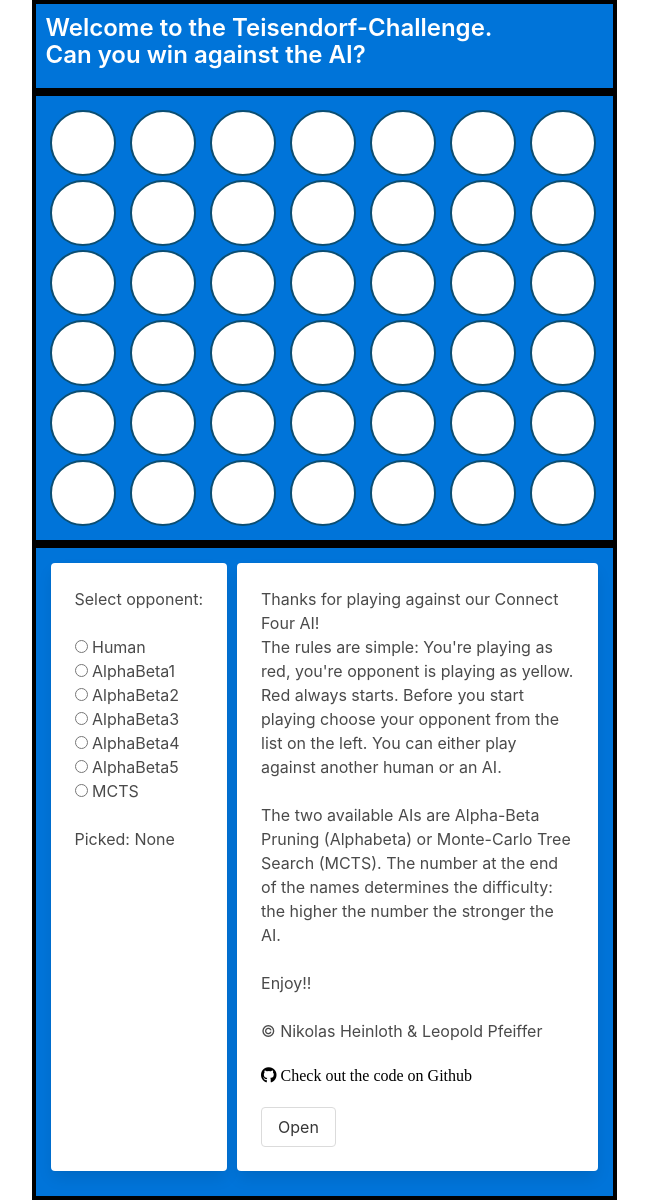
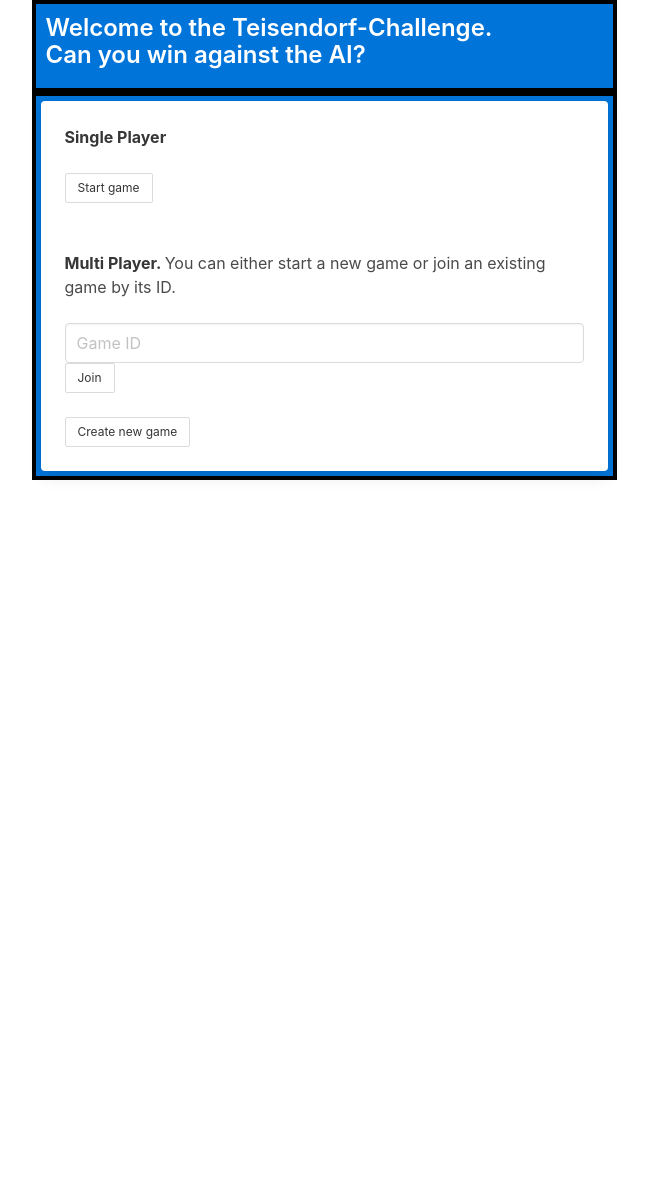
Before and after one commit to leo-pfeiffer/connect4-ai, a Flask app: page / in a window 1280 px wide. Shown: the whole page, without its empty margins (316-964 px from the left). After the commit the page ends 480 px from the top, so only its background shows below. Run offline with Flask 2, Linux system fonts and the light colour scheme.

Commit message:
Implemented game states and entry Vue

```diff
--- a/templates/connect_html.html
+++ b/templates/connect_html.html
@@ -8,11 +8,26 @@
 </head>
 <body>
 
-    <div id="header" class="center">
+    <div id="header" class="center boxed">
         <p class="title is-4">Welcome to the Teisendorf-Challenge.<br>Can you win against the AI?</p>
     </div>
 
-    <div id="game-board" class="center">
+    <div id="entry" class="center boxed" v-show="state === 'entry'">
+        <div class="card">
+            <div class="card-content">
+                <p><strong>Single Player</strong></p><br>
+                <button type="button" class="button is-small" id="start-game" v-on:click="startGame">Start game</button>
+            </div>
+            <div class="card-content">
+                <p><strong>Multi Player. </strong>You can either start a new game or join an existing game by its ID.</p><br>
+                <input id="game-id" name="game-id" class="input" placeholder="Game ID" v-model="gameId">
+                <button type="button" class="button is-small" id="join-game" v-on:click="joinGame">Join</button><br><br>
+                <button type="button" class="button is-small" id="create-game" v-on:click="createGame">Create new game</button>
+            </div>
+        </div>
+    </div>
+
+    <div id="game-board" class="center boxed" v-show="state === 'play'">
         <div v-for="i in 7" class="column" :id="`column-${i-1}`" :data-x="`${i}`" v-on:click="clickColumn(i-1)">
             <svg v-for="j in 6" :class="`row-${6-j}`" height="70" width="70">
               <circle cx="35" cy="35" r="32" stroke="#0B4E72" stroke-width="2" class="empty" />
@@ -20,7 +35,7 @@
         </div>
     </div>
 
-    <div id="setts" class="center">
+    <div id="setts" class="center boxed" v-show="state === 'play'">
         <div class="card">
             <div class="card-content">
                 <p>Select opponent:</p><br>
--- a/templates/static/index.js
+++ b/templates/static/index.js
@@ -10,12 +10,32 @@ window.onload = function() {
 
 const makeGame = function() {
 
+	const delimiters = ["[[", "]]"];
+
+	let game = Vue.observable({
+		state: "entry",
+		gameId: null,
+		mode: null,
+	})
+
 	let gameBoard = {};
 	let currentPlayer = 'red';
 	const numRows = 6;
 	const numCols = 7;
 	let numTurns = 0;
 	let opponent = "None";
+
+	const setState = function(newState) {
+		game.state = newState;
+	}
+
+	const setMultiPlayerMode = function() {
+		game.mode = 'multi';
+	}
+
+	const setSinglePlayerMode = function() {
+		game.mode = 'single';
+	}
 
 	const setupGameBoard = function () {
 		// initiate gameBoard with all positions free
@@ -169,12 +189,15 @@ const makeGame = function() {
 
 
 	const gameBoardVue = new Vue({
-		delimiters: ["[[", "]]"],
+		delimiters: delimiters,
 		el: "#game-board",
 		computed: {
 			currentPlayer() {
 				return currentPlayer;
 			},
+			state() {
+				return game.state;
+			}
 		},
 		methods: {
 			clickColumn: function(col) {
@@ -188,8 +211,51 @@ const makeGame = function() {
 	});
 
 
+	const entryVue = new Vue({
+		delimiters: delimiters,
+		el: "#entry",
+		data: {
+			gameIdProxy: null,
+		},
+		methods: {
+			updateGameIdProxy: function() {
+				this.gameIdProxy = globalGameId
+			},
+			joinGame: function() {
+				console.log('join game')
+				setState('play')
+				setMultiPlayerMode();
+			},
+			createGame: function() {
+				console.log('create game')
+				setState('play')
+				setMultiPlayerMode();
+			},
+			startGame: function() {
+				console.log('start game')
+				setState('play')
+				setSinglePlayerMode();
+			}
+		},
+		computed: {
+			gameId: {
+				get: function () {
+					return this.gameIdProxy;
+					},
+				set: function (newGameId) {
+					game.gameId = newGameId;
+					this.updateGameIdProxy();
+				}
+			},
+			state() {
+				return game.state;
+			}
+		},
+	})
+
+
 	const settingsVue = new Vue({
-		delimiters: ["[[", "]]"],
+		delimiters: delimiters,
 		el: "#setts",
 		data: {
 			opponentProxy: null
@@ -209,6 +275,9 @@ const makeGame = function() {
 					this.updateOpponentProxy();
 				}
 			},
+			state() {
+				return game.state;
+			}
 		},
 		created() {
 			this.updateOpponentProxy();
--- a/templates/static/style.css
+++ b/templates/static/style.css
@@ -14,6 +14,11 @@ body{
 	display: flex;
 }
 
+.boxed {
+	background: #0074D9;
+	border: 4px solid black;
+}
+
 .card {
 	margin: 5px;
 }
@@ -24,10 +29,8 @@ body{
 
 /*Header styling*/
 #header {
-	background: #0074D9;
 	padding: 10px 10px 20px;
 	color: white;
-	border: 4px solid black;
 }
 
 #header p {
@@ -36,17 +39,13 @@ body{
 
 /*Game Board Styling*/
 #game-board {
-	background: #0074D9;
 	cursor: pointer;
 	padding-right: 20px;
-	border: 4px solid black;
 }
 
 /*Styling of Settings and Info Text*/
 #setts {
-	background: #0074D9;
 	padding: 10px 10px 20px;
-	border: 4px solid black;
 	display: grid;
 	grid-template-areas: "a b";
 }
```
